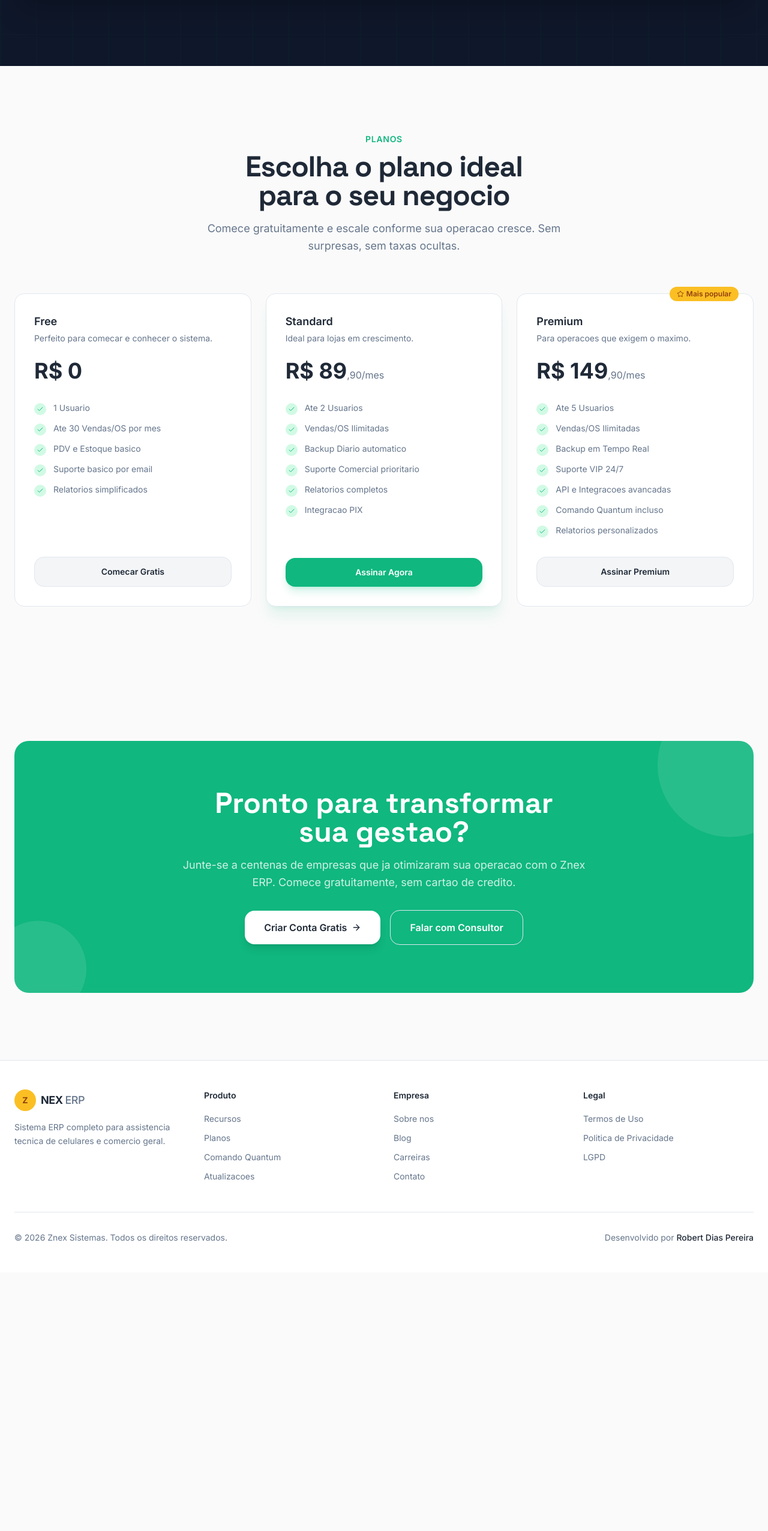
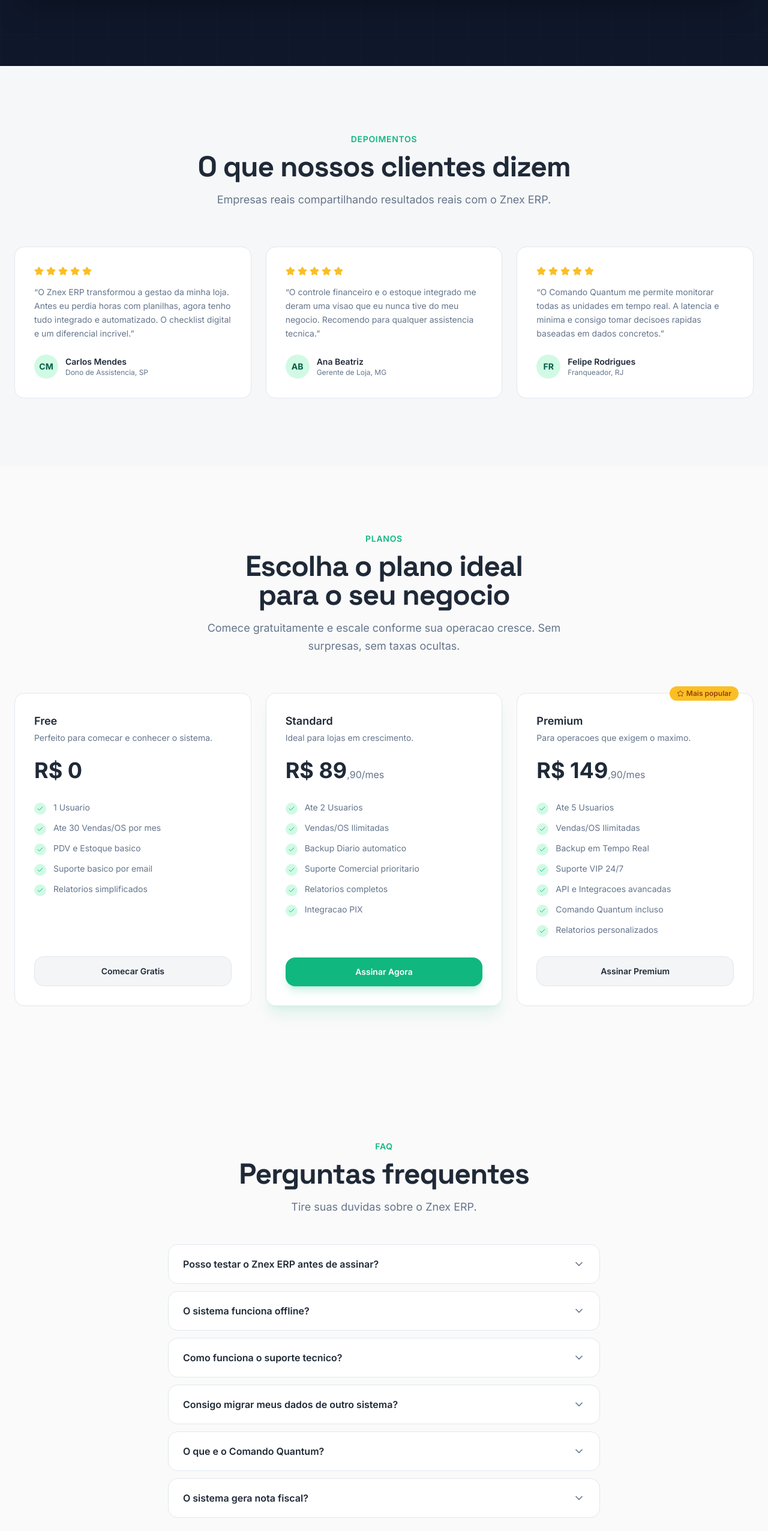
Before and after one commit to robertdiaspereira/znexsistemas-site, a Next.js app: page / in a window 1280 px wide. Shown: the part 3654-6206 px from the top of the page at 60% size. Before the commit the page ends 5775 px from the top, so only its background shows below. Built offline with nearby package versions, Linux system fonts and the light colour scheme.

Commit message:
fix: align Tailwind font classes and add Testimonials/FAQ sections
Correct font variable names and add Testimonials and FAQ sections for better conversion.

Co-authored-by: Robert Dias Pereira <20048917+robertdiaspereira@users.noreply.github.com>

```diff
--- a/app/layout.tsx
+++ b/app/layout.tsx
@@ -4,12 +4,12 @@ import "./globals.css"
 
 const inter = Inter({
   subsets: ["latin"],
-  variable: "--font-inter",
+  variable: "--font-sans",
 })
 
 const spaceGrotesk = Space_Grotesk({
   subsets: ["latin"],
-  variable: "--font-space-grotesk",
+  variable: "--font-display",
 })
 
 export const metadata: Metadata = {
--- a/app/page.tsx
+++ b/app/page.tsx
@@ -3,7 +3,9 @@ import { Hero } from "@/components/hero"
 import { Stats } from "@/components/stats"
 import { Features } from "@/components/features"
 import { Quantum } from "@/components/quantum"
+import { Testimonials } from "@/components/testimonials"
 import { Pricing } from "@/components/pricing"
+import { FAQ } from "@/components/faq"
 import { CTA } from "@/components/cta"
 import { Footer } from "@/components/footer"
 
@@ -15,7 +17,9 @@ export default function Home() {
       <Stats />
       <Features />
       <Quantum />
+      <Testimonials />
       <Pricing />
+      <FAQ />
       <CTA />
       <Footer />
     </main>
--- /dev/null
+++ b/components/faq.tsx
@@ -0,0 +1,92 @@
+"use client"
+
+import { useState } from "react"
+import { ChevronDown } from "lucide-react"
+
+const faqs = [
+  {
+    question: "Posso testar o Znex ERP antes de assinar?",
+    answer:
+      "Sim! Oferecemos o plano Free com ate 30 vendas/OS por mes, ideal para voce conhecer o sistema sem nenhum compromisso. Nao pedimos cartao de credito.",
+  },
+  {
+    question: "O sistema funciona offline?",
+    answer:
+      "O Znex ERP e um sistema 100% cloud, entao voce precisa de internet para acessar. Porem, nossa arquitetura garante latencia minima e uptime de 99.98%.",
+  },
+  {
+    question: "Como funciona o suporte tecnico?",
+    answer:
+      "No plano Free, o suporte e por email. No Standard, voce tem suporte comercial prioritario. Ja no Premium, oferecemos suporte VIP 24/7 com tempo de resposta garantido.",
+  },
+  {
+    question: "Consigo migrar meus dados de outro sistema?",
+    answer:
+      "Sim! Nossa equipe de onboarding auxilia na migracao de dados de outros sistemas. No plano Premium, a migracao e completamente assistida por nossa equipe tecnica.",
+  },
+  {
+    question: "O que e o Comando Quantum?",
+    answer:
+      "O Comando Quantum e nosso painel administrativo avancado, exclusivo do plano Premium. Ele permite monitorar em tempo real a saude do banco de dados, latencia, metricas de retencao e o desempenho de multiplas unidades.",
+  },
+  {
+    question: "O sistema gera nota fiscal?",
+    answer:
+      "O Znex ERP possui integracao com sistemas de emissao de NF-e e NFC-e. Nos planos Standard e Premium, voce tem acesso completo a essas integracoes.",
+  },
+]
+
+export function FAQ() {
+  const [openIndex, setOpenIndex] = useState<number | null>(null)
+
+  return (
+    <section className="py-20 md:py-28">
+      <div className="mx-auto max-w-3xl px-6">
+        <div className="text-center">
+          <p className="mb-3 text-sm font-semibold uppercase tracking-wider text-primary">
+            FAQ
+          </p>
+          <h2 className="text-balance font-display text-3xl font-bold tracking-tight text-foreground md:text-5xl">
+            Perguntas frequentes
+          </h2>
+          <p className="mt-4 text-pretty text-lg leading-relaxed text-muted-foreground">
+            Tire suas duvidas sobre o Znex ERP.
+          </p>
+        </div>
+
+        <div className="mt-12 flex flex-col gap-3">
+          {faqs.map((faq, index) => (
+            <div
+              key={index}
+              className="rounded-2xl border border-border bg-card transition-all"
+            >
+              <button
+                onClick={() =>
+                  setOpenIndex(openIndex === index ? null : index)
+                }
+                className="flex w-full items-center justify-between px-6 py-5 text-left"
+                aria-expanded={openIndex === index}
+              >
+                <span className="pr-4 text-sm font-semibold text-foreground md:text-base">
+                  {faq.question}
+                </span>
+                <ChevronDown
+                  className={`h-5 w-5 shrink-0 text-muted-foreground transition-transform ${
+                    openIndex === index ? "rotate-180" : ""
+                  }`}
+                />
+              </button>
+              {openIndex === index && (
+                <div className="px-6 pb-5">
+                  <p className="text-sm leading-relaxed text-muted-foreground">
+                    {faq.answer}
+                  </p>
+                </div>
+              )}
+            </div>
+          ))}
+        </div>
+      </div>
+    </section>
+  )
+}
--- /dev/null
+++ b/components/testimonials.tsx
@@ -0,0 +1,84 @@
+"use client"
+
+import { Star } from "lucide-react"
+
+const testimonials = [
+  {
+    name: "Carlos Mendes",
+    role: "Dono de Assistencia, SP",
+    content:
+      "O Znex ERP transformou a gestao da minha loja. Antes eu perdia horas com planilhas, agora tenho tudo integrado e automatizado. O checklist digital e um diferencial incrivel.",
+    rating: 5,
+  },
+  {
+    name: "Ana Beatriz",
+    role: "Gerente de Loja, MG",
+    content:
+      "O controle financeiro e o estoque integrado me deram uma visao que eu nunca tive do meu negocio. Recomendo para qualquer assistencia tecnica.",
+    rating: 5,
+  },
+  {
+    name: "Felipe Rodrigues",
+    role: "Franqueador, RJ",
+    content:
+      "O Comando Quantum me permite monitorar todas as unidades em tempo real. A latencia e minima e consigo tomar decisoes rapidas baseadas em dados concretos.",
+    rating: 5,
+  },
+]
+
+export function Testimonials() {
+  return (
+    <section className="bg-secondary/50 py-20 md:py-28">
+      <div className="mx-auto max-w-7xl px-6">
+        <div className="mx-auto max-w-2xl text-center">
+          <p className="mb-3 text-sm font-semibold uppercase tracking-wider text-primary">
+            Depoimentos
+          </p>
+          <h2 className="text-balance font-display text-3xl font-bold tracking-tight text-foreground md:text-5xl">
+            O que nossos clientes dizem
+          </h2>
+          <p className="mt-4 text-pretty text-lg leading-relaxed text-muted-foreground">
+            Empresas reais compartilhando resultados reais com o Znex ERP.
+          </p>
+        </div>
+
+        <div className="mt-16 grid gap-6 md:grid-cols-3">
+          {testimonials.map((testimonial) => (
+            <div
+              key={testimonial.name}
+              className="flex flex-col rounded-2xl border border-border bg-card p-8 transition-all hover:shadow-lg hover:shadow-emerald/5"
+            >
+              <div className="mb-4 flex gap-1">
+                {Array.from({ length: testimonial.rating }).map((_, i) => (
+                  <Star
+                    key={i}
+                    className="h-4 w-4 fill-golden text-golden"
+                  />
+                ))}
+              </div>
+              <p className="flex-1 text-sm leading-relaxed text-muted-foreground">
+                &ldquo;{testimonial.content}&rdquo;
+              </p>
+              <div className="mt-6 flex items-center gap-3">
+                <div className="flex h-10 w-10 items-center justify-center rounded-full bg-emerald-light text-sm font-bold text-emerald-dark">
+                  {testimonial.name
+                    .split(" ")
+                    .map((n) => n[0])
+                    .join("")}
+                </div>
+                <div>
+                  <p className="text-sm font-semibold text-foreground">
+                    {testimonial.name}
+                  </p>
+                  <p className="text-xs text-muted-foreground">
+                    {testimonial.role}
+                  </p>
+                </div>
+              </div>
+            </div>
+          ))}
+        </div>
+      </div>
+    </section>
+  )
+}
```
Also changed, not shown: index.html (added).
